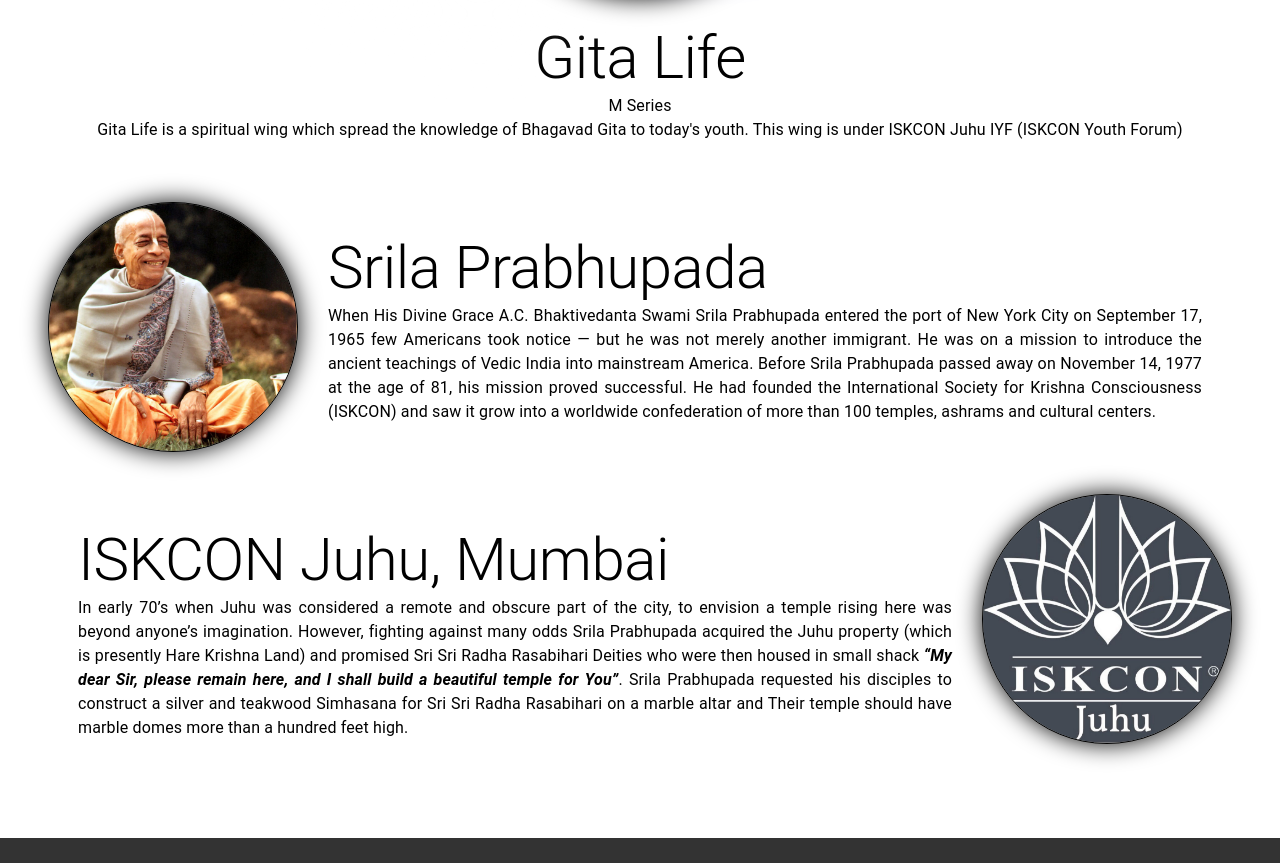
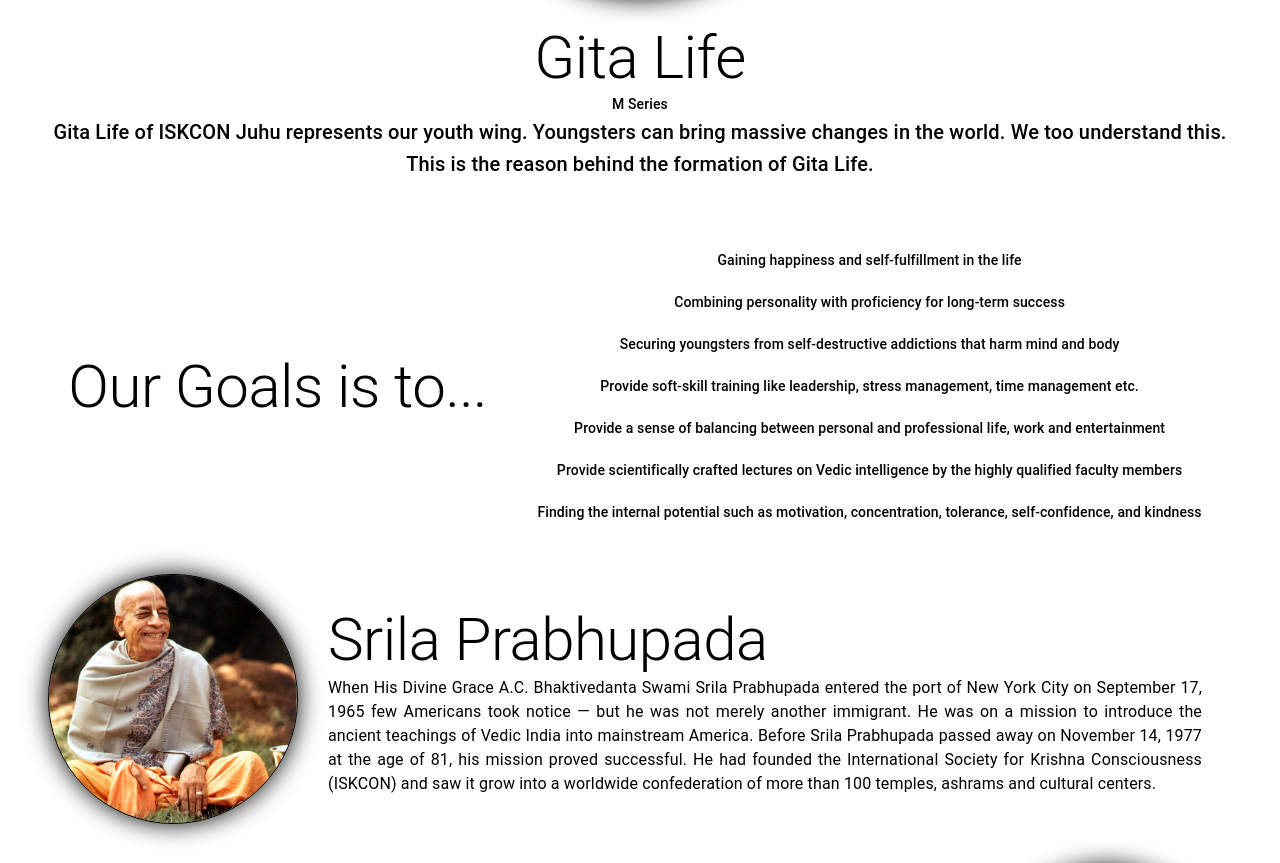
Before and after one commit to yash19pro/gita-life-iskcon-juhu, a Next.js app: page / in a window 1280 px wide. Shown: the part 1120-1983 px from the top of the page. Built offline with nearby package versions, Linux system fonts and the light colour scheme.

Commit message:
adding goals and gita life desc

```diff
--- /dev/null
+++ b/src/components/goals/Goals.tsx
@@ -0,0 +1,86 @@
+import { Typography } from "@mui/material";
+
+const Goals = () => {
+    return (
+        <div
+            style={{
+                display: "flex",
+                width: "100%",
+                margin: "20px",
+                justifyContent: "space-around",
+            }}
+            className="goals"
+        >
+            <div
+                style={{
+                    display: "flex",
+                    flexDirection: "column",
+                    justifyContent: "center",
+                    textAlign: "center",
+                }}
+            >
+                <Typography variant="h2" component="h2">
+                    Our Goals is to...
+                </Typography>
+            </div>
+            <div style={{ textAlign: "center" }}>
+                <Typography
+                    variant="subtitle2"
+                    component="h6"
+                    style={{ padding: "10px" }}
+                >
+                    Gaining happiness and self-fulfillment in the life
+                </Typography>
+                <Typography
+                    variant="subtitle2"
+                    component="h6"
+                    style={{ padding: "10px" }}
+                >
+                    Combining personality with proficiency for long-term success
+                </Typography>
+                <Typography
+                    variant="subtitle2"
+                    component="h6"
+                    style={{ padding: "10px" }}
+                >
+                    Securing youngsters from self-destructive addictions that
+                    harm mind and body
+                </Typography>
+                <Typography
+                    variant="subtitle2"
+                    component="h6"
+                    style={{ padding: "10px" }}
+                >
+                    Provide soft-skill training like leadership, stress
+                    management, time management etc.
+                </Typography>
+                <Typography
+                    variant="subtitle2"
+                    component="h6"
+                    style={{ padding: "10px" }}
+                >
+                    Provide a sense of balancing between personal and
+                    professional life, work and entertainment
+                </Typography>
+                <Typography
+                    variant="subtitle2"
+                    component="h6"
+                    style={{ padding: "10px" }}
+                >
+                    Provide scientifically crafted lectures on Vedic
+                    intelligence by the highly qualified faculty members
+                </Typography>
+                <Typography
+                    variant="subtitle2"
+                    component="h6"
+                    style={{ padding: "10px" }}
+                >
+                    Finding the internal potential such as motivation,
+                    concentration, tolerance, self-confidence, and kindness
+                </Typography>
+            </div>
+        </div>
+    );
+};
+
+export default Goals;
--- a/src/pages/index.tsx
+++ b/src/pages/index.tsx
@@ -6,6 +6,7 @@
 import { Typography } from "@mui/material";
 import Events from "@/components/events/Events";
 import Navbar from "@/components/navbar/Navbar";
+import Goals from "@/components/goals/Goals";
 
 const inter = Inter({ subsets: ["latin"] });
 
@@ -60,8 +61,8 @@
                 </Typography>
                 <Typography
                     style={{ marginTop: "-40px", marginBottom: "40px" }}
-                    variant="body1"
-                    component="h5"
+                    variant="subtitle2"
+                    component="h6"
                 >
                     M Series
                 </Typography>
@@ -70,15 +71,18 @@
                     style={{
                         marginTop: "-40px",
                         marginBottom: "40px",
-                        textAlign: "justify",
+                        textAlign: "center",
                     }}
-                    variant="body1"
-                    component="p"
+                    variant="h6"
+                    component="h6"
                 >
-                    Gita Life is a spiritual wing which spread the knowledge of
-                    Bhagavad Gita to today{"'"}s youth. This wing is under
-                    ISKCON Juhu IYF (ISKCON Youth Forum)
+                    Gita Life of ISKCON Juhu represents our youth wing.
+                    Youngsters can bring massive changes in the world. We too
+                    understand this. This is the reason behind the formation of
+                    Gita Life.
                 </Typography>
+
+                <Goals />
 
                 {/* About Srila Prabhupada */}
                 <div
--- a/src/styles/globals.css
+++ b/src/styles/globals.css
@@ -184,6 +184,10 @@
     .header-logo {
         display: none;
     }
+
+    .goals {
+        flex-direction: column;
+    }
 }
 
 /* ImageCarousel.css */
```
